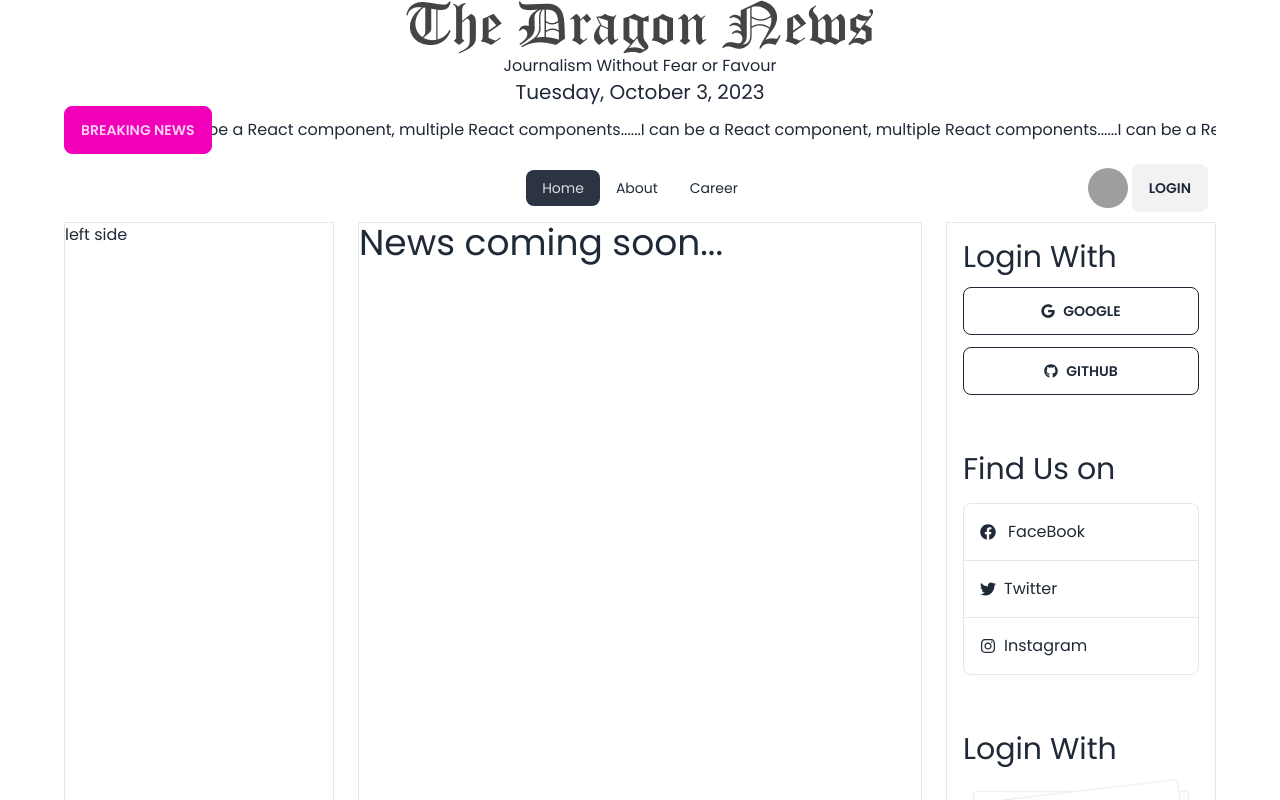
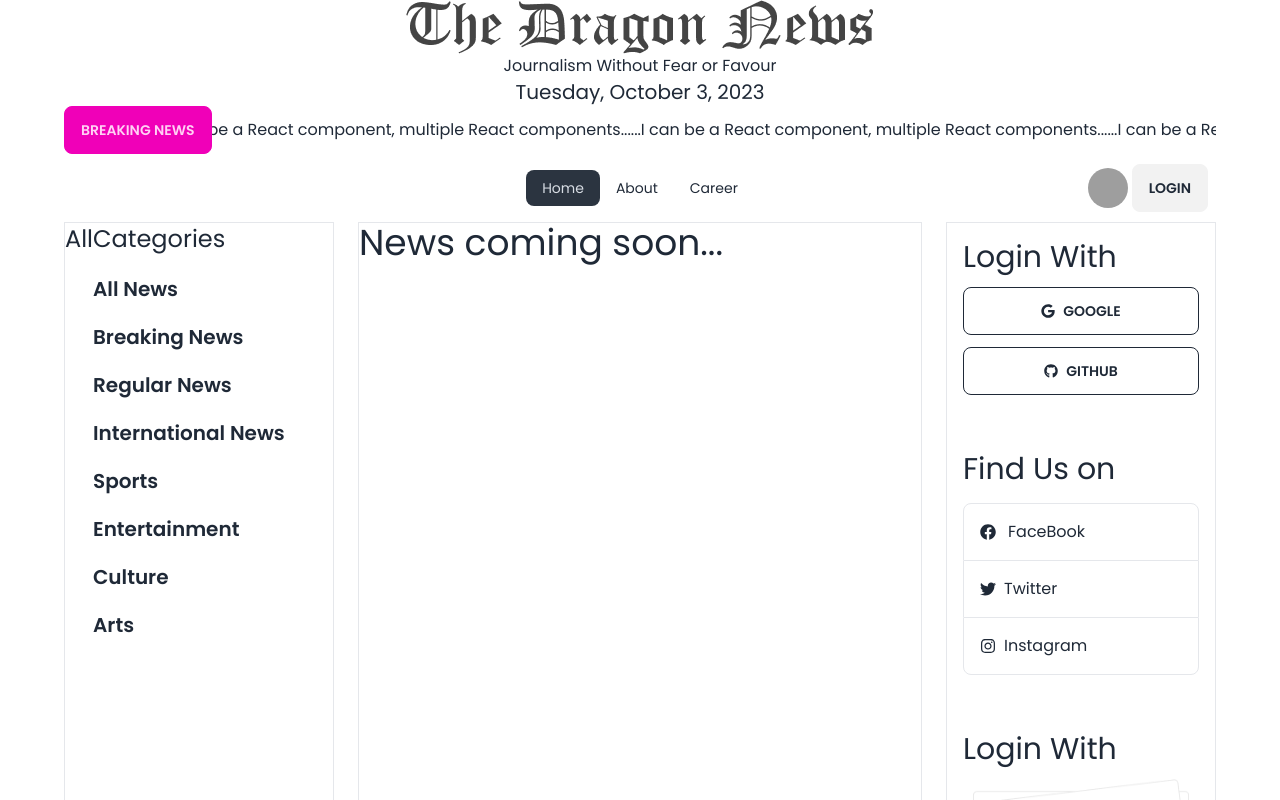
Before and after one commit to Zinath22/react-dragon-news-auth, a React (Vite) app: page / in a window 1280 px wide. Shown: the top 800 px of the page. Built offline with nearby package versions, Linux system fonts and the light colour scheme; grey boxes are pictures that could not be loaded.

Commit message:
leftside nav added

```diff
--- a/src/pages/Shared/LeftSideNav/LeftSideNav.jsx
+++ b/src/pages/Shared/LeftSideNav/LeftSideNav.jsx
@@ -1,9 +1,26 @@
+import { useEffect, useState } from "react";
+import { Link } from "react-router-dom";
 
 
 const LeftSideNav = () => {
+    const [categories, setCategories] =useState([]);
+
+    useEffect(()=>{
+         fetch('categories.json')
+         .then(res => res.json())
+         .then(data => setCategories(data))
+    },[])
+
     return (
-        <div>
-            <h2>left side</h2>
+        <div className="space-y-5">
+            <h2 className="text-2xl">AllCategories</h2>
+            {
+                categories.map(category => <Link className="block ml-4 text-xl font-semibold px-3"
+                to={`/category/${category.id}`}
+                key={category.id}>{category.name}
+
+                </Link>)
+            }
         </div>
     );
 };
```
